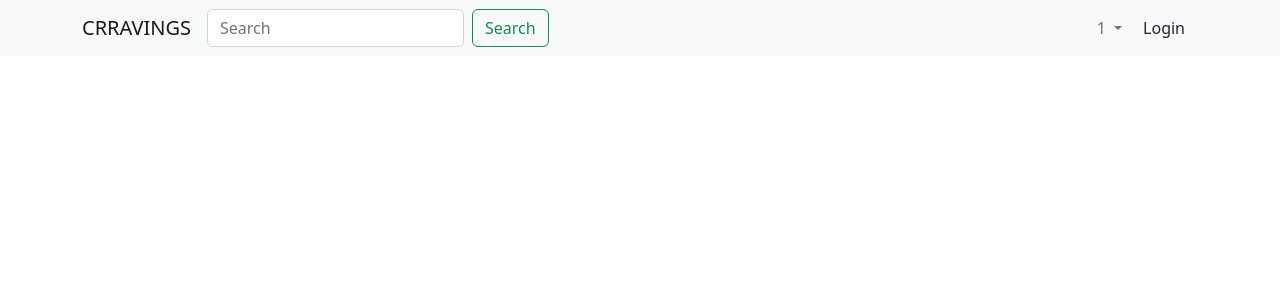
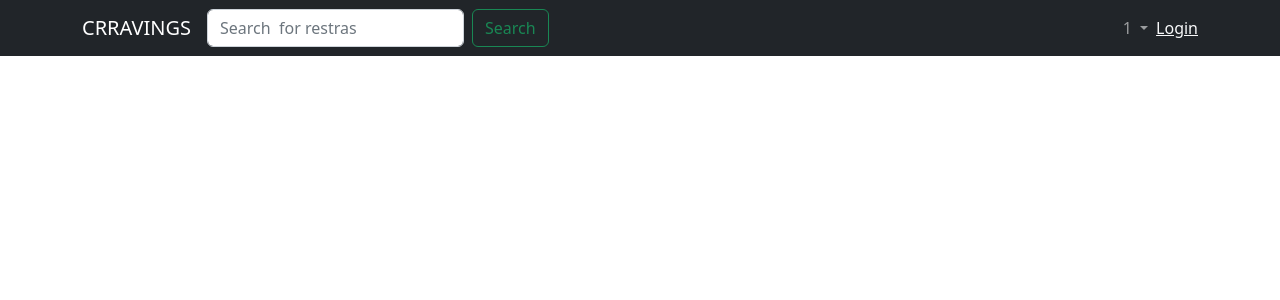
Before and after one commit to pravar1919/crravings, a Django app: page /1/ in a window 1280 px wide. Shown: the top 300 px of the page. Run offline with Django 4.2, Linux system fonts and the light colour scheme; data that the repository does not hold is empty; some libraries are stand-ins or nearby versions.

Commit message:
updated appearnace

```diff
--- a/restaurant/context_processors.py
+++ b/restaurant/context_processors.py
@@ -1,6 +1,6 @@
 from .models import City
 
-def say_hello(request):
+def cities(request):
     cities = City.objects.all()
     return {
         'cities':cities,
--- a/restaurant/templates/buyer/detail.html
+++ b/restaurant/templates/buyer/detail.html
@@ -87,7 +87,7 @@
           </p>
         </div>
         <div class="col-3">
-          <img height="100" src="{% if dish.thumbnail %}{{dish.thumbnail.url}}{% endif %}" />
+          <a href="{% if dish.thumbnail %}{{dish.thumbnail.url}}{% endif %}"><img height="100" src="{% if dish.thumbnail %}{{dish.thumbnail.url}}{% endif %}" /></a>
         </div>
       </div>
       {% endfor %}
--- a/restaurant/templates/buyer/home.html
+++ b/restaurant/templates/buyer/home.html
@@ -3,18 +3,15 @@
 <p class="{% if message.tags == 'error' %}text-danger {% else %}text-success{% endif %}">{{ message }}</p>
 {% endfor %}
 {% if history %}
-<div class="mb-5 mt-3">
   <h5><u>Recent Restaurants</u></h5>
   {% include 'buyer/card.html' with object=history %}
-</div>
 {% endif %}
 {% if restras %}
-<div class="mb-5 mt-3">
   <h5><u>Top Restaurants</u></h5>
   {% include 'buyer/card.html' with object=restras %}
-</div>
-{% endif %} {% if more_restras %}
-<h5><u>Restaurants You May Like</u></h5>
+{% endif %}
+{% if more_restras %}
+  <h5><u>Restaurants You May Like</u></h5>
   {% include 'buyer/card.html' with object=more_restras %}
 {% endif %}
 
--- a/restaurant/urls.py
+++ b/restaurant/urls.py
@@ -3,7 +3,7 @@ from .views import HomePage, RestaurantDetail, Search
 
 app_name = "restaurant"
 urlpatterns = [
-    path("q/", Search.as_view(), name="search"),
+    path("q/<str:city>/", Search.as_view(), name="search"),
     path("<str:city>/", HomePage.as_view(), name="homepage"),
     path('<str:city>/<int:pk>/', RestaurantDetail.as_view(), name="restra-detail"),
 ]
--- a/restaurant/views.py
+++ b/restaurant/views.py
@@ -37,6 +37,7 @@ class Search(View):
     def get(self, request, *args, **kwargs):
         context = {}
         query = request.GET.get("q")
+        print(request.GET)
         if query:
             context['search_results'] = Restaurant.objects.rating().filter(name__icontains=query)
             context['query'] = query
@@ -48,6 +49,7 @@ class Search(View):
         else:
             return redirect("restaurant:homepage" ,'Ahmedabad')
         get_page_tracking(self.request, self.request.user)
+        context['current_city'] = "Ahmedabad"
         return render(request, "buyer/home.html", context)
 
 class RestaurantDetail(DetailView):
--- a/restra/settings.py
+++ b/restra/settings.py
@@ -67,7 +67,7 @@ TEMPLATES = [
                 'django.template.context_processors.request',
                 'django.contrib.auth.context_processors.auth',
                 'django.contrib.messages.context_processors.messages',
-                "restaurant.context_processors.say_hello",
+                "restaurant.context_processors.cities",
             ],
         },
     },
--- a/templates/base.html
+++ b/templates/base.html
@@ -18,12 +18,24 @@
       referrerpolicy="no-referrer"
     />
   </head>
+  <style>
+    .shadow{
+      box-shadow:0 .5rem 1rem rgba(0,0,0,.15)!important;
+    }
+    .shadow:hover{
+      box-shadow:0 .5rem 1rem !important
+    }
+  </style>
   <body>
     {% include 'navbar.html' %}
-    <div class="container">
-    {% block content %} {% endblock content %}
+    <div class="container pt-5 mt-5">
+      {% block content %} {% endblock content %}
     </div>
 
     <script src="https://cdn.jsdelivr.net/npm/bootstrap@5.0.2/dist/js/bootstrap.bundle.min.js" integrity="sha384-MrcW6ZMFYlzcLA8Nl+NtUVF0sA7MsXsP1UyJoMp4YLEuNSfAP+JcXn/tWtIaxVXM" crossorigin="anonymous"></script>
+    <script>
+      localStorage.setItem('currentCity', '{{current_city}}')
+      let CurrentCity = localStorage.getItem('currentCity')
+    </script>
   </body>
 </html>
--- a/templates/navbar.html
+++ b/templates/navbar.html
@@ -1,4 +1,5 @@
-<nav class="navbar navbar-expand-lg navbar-light bg-light">
+{% url 'accounts:signin' as signin %}
+<nav class="navbar navbar-expand-lg navbar-dark bg-dark fixed-top">
     <div class="container">
       <a class="navbar-brand" href="/Ahmedabad/">CRRAVINGS</a>
       <button class="navbar-toggler" type="button" data-bs-toggle="collapse" data-bs-target="#navbarSupportedContent" aria-controls="navbarSupportedContent" aria-expanded="false" aria-label="Toggle navigation">
@@ -6,11 +7,12 @@
       </button>
       <div class="collapse navbar-collapse" id="navbarSupportedContent">
         <ul class="navbar-nav me-auto mb-2 mb-lg-0">
-          <form class="d-flex" method="GET" action="{% url 'restaurant:search' %}">
-            <input class="form-control me-2" name="q" type="search" placeholder="Search" aria-label="Search" value="{{query}}">
+          <form class="d-flex" method="GET" action="{% url 'restaurant:search' current_city %}">
+            <input class="form-control me-2" name="q" type="search" placeholder="Search  for restras" aria-label="Search" value="{{query}}">
             <button class="btn btn-outline-success" type="submit">Search</button>
           </form>
         </ul>
+        {% if request.path != signin %}
         <ul class="navbar-nav mb-2 mb-lg-0">
           <li class="nav-item dropdown">
             <a id="select_city" class="nav-link dropdown-toggle" href="#" role="button" data-bs-toggle="dropdown" aria-expanded="false">
@@ -23,8 +25,9 @@
             </ul>
           </li>
         </ul>
+        {% endif %}
         {% if request.user.is_authenticated %}
-            Hi, <strong>{{request.user}}</strong>
+            <span class="text-light">Hi, <strong>{{request.user}}</strong> </span>
             <ul class="navbar-nav mb-2 mb-lg-0">
                 <li class="dropdown">
                     <a class="nav-link" href="#" id="navbarDropdown" role="button" data-bs-toggle="dropdown" aria-expanded="false">
@@ -39,7 +42,7 @@
                 </li>
             </ul>
         {% else %}
-            <a href="{% url 'accounts:signin' %}" class="btn">Login</a>
+            <a class="text-light" href="{% url 'accounts:signin' %}" class="btn">Login</a>
         {% endif %}
       </div>
     </div>
```
Also changed, not shown: accounts/templates/accounts/signin.html (+4 -4 lines), restaurant/templates/buyer/card.html (+1 -9 lines).
